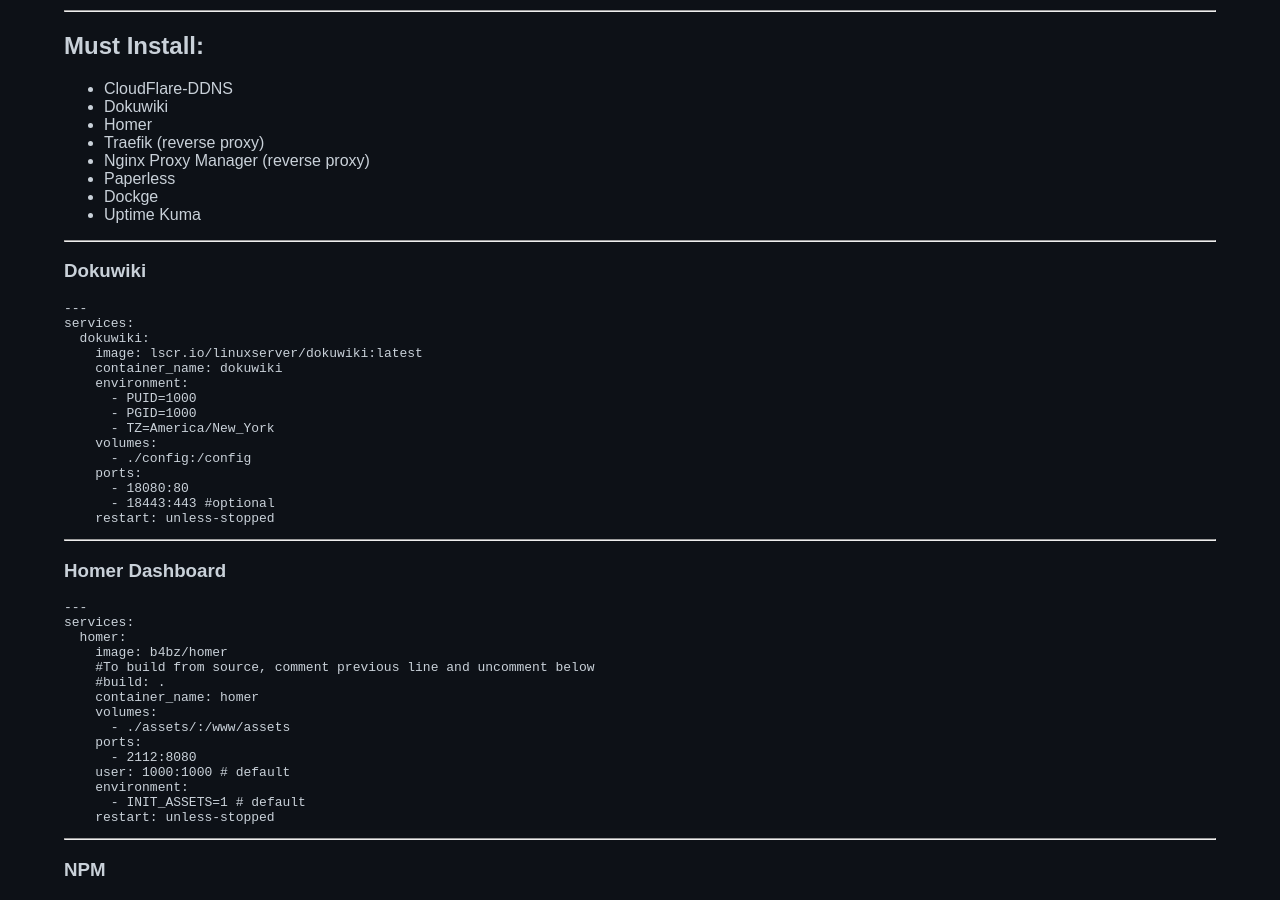
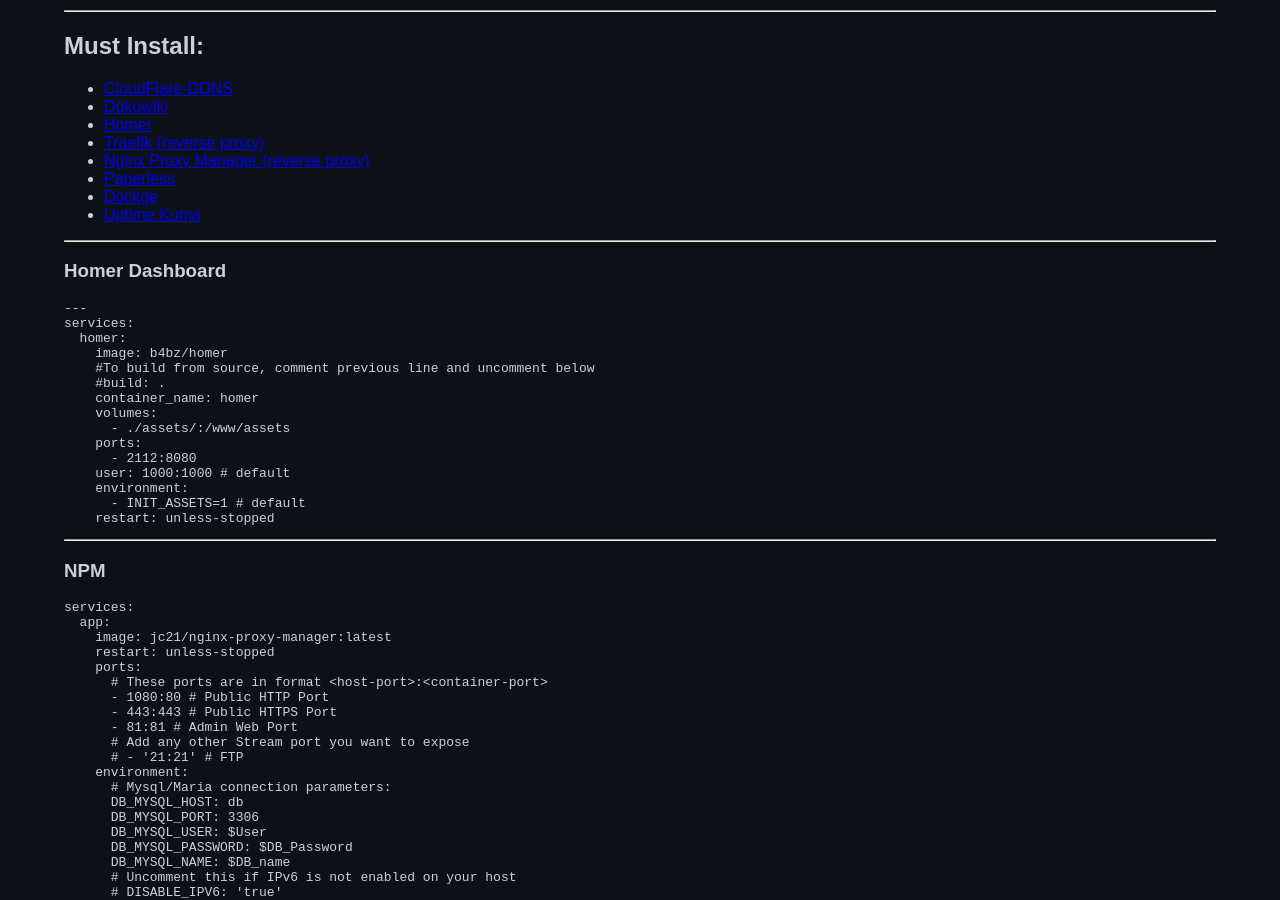
Before and after one commit to Freaky2112/freaky2112.github.io, a Jekyll site: the page built from _posts/2026-04-25-docker-list.md, in a window 1280 px wide and 900 px high, scrolled down 317 px. Built offline with Jekyll 4.4.1, drawn with Linux system fonts in a browser that asks for light colours.

Commit message:
edit docker

````diff
--- a/_posts/2026-04-25-docker-list.md
+++ b/_posts/2026-04-25-docker-list.md
@@ -8,36 +8,16 @@
 
 ## Must Install:
 
-* CloudFlare-DDNS
-* Dokuwiki
-* Homer
-* Traefik (reverse proxy)
-* Nginx Proxy Manager (reverse proxy)
-* Paperless
-* Dockge
-* Uptime Kuma
+* <a href="/docs/cloudflare">CloudFlare-DDNS</a>
+* <a href="/docs/dokuwiki">Dokuwiki</a>
+* <a href="/docs/homer">Homer</a>
+* <a href="/docs/traefik">Traefik (reverse proxy)</a>
+* <a href="/docs/npm">Nginx Proxy Manager (reverse proxy)</a>
+* <a href="/docs/paperless">Paperless</a>
+* <a href="/docs/dockge">Dockge</a>
+* <a href="/docs/uptimekuma">Uptime Kuma</a>
 
 
-
----
-### Dokuwiki
-```yml
----
-services:
-  dokuwiki:
-    image: lscr.io/linuxserver/dokuwiki:latest
-    container_name: dokuwiki
-    environment:
-      - PUID=1000
-      - PGID=1000
-      - TZ=America/New_York
-    volumes:
-      - ./config:/config
-    ports:
-      - 18080:80
-      - 18443:443 #optional
-    restart: unless-stopped
-```
 
 ---
 ### Homer Dashboard
````
